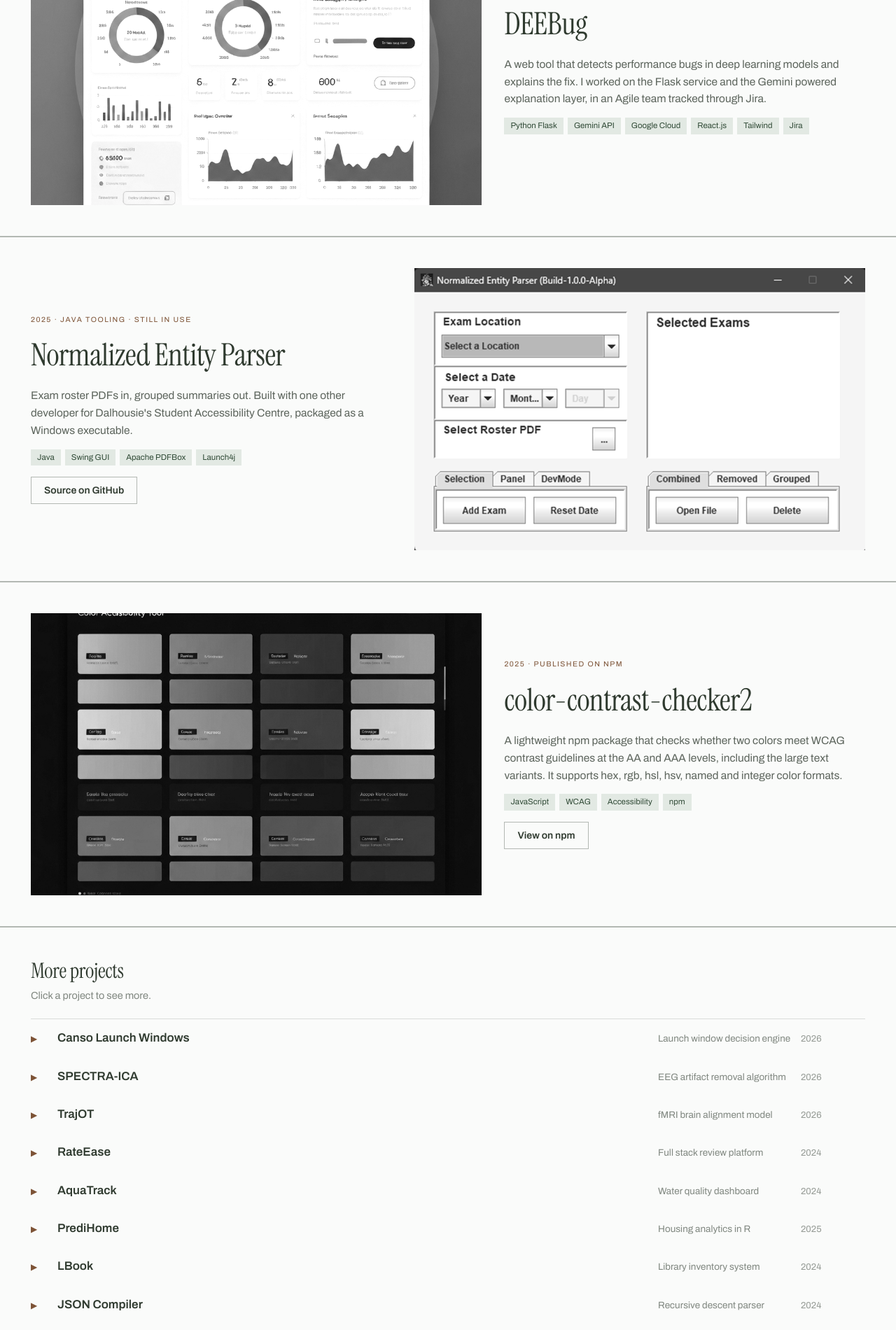
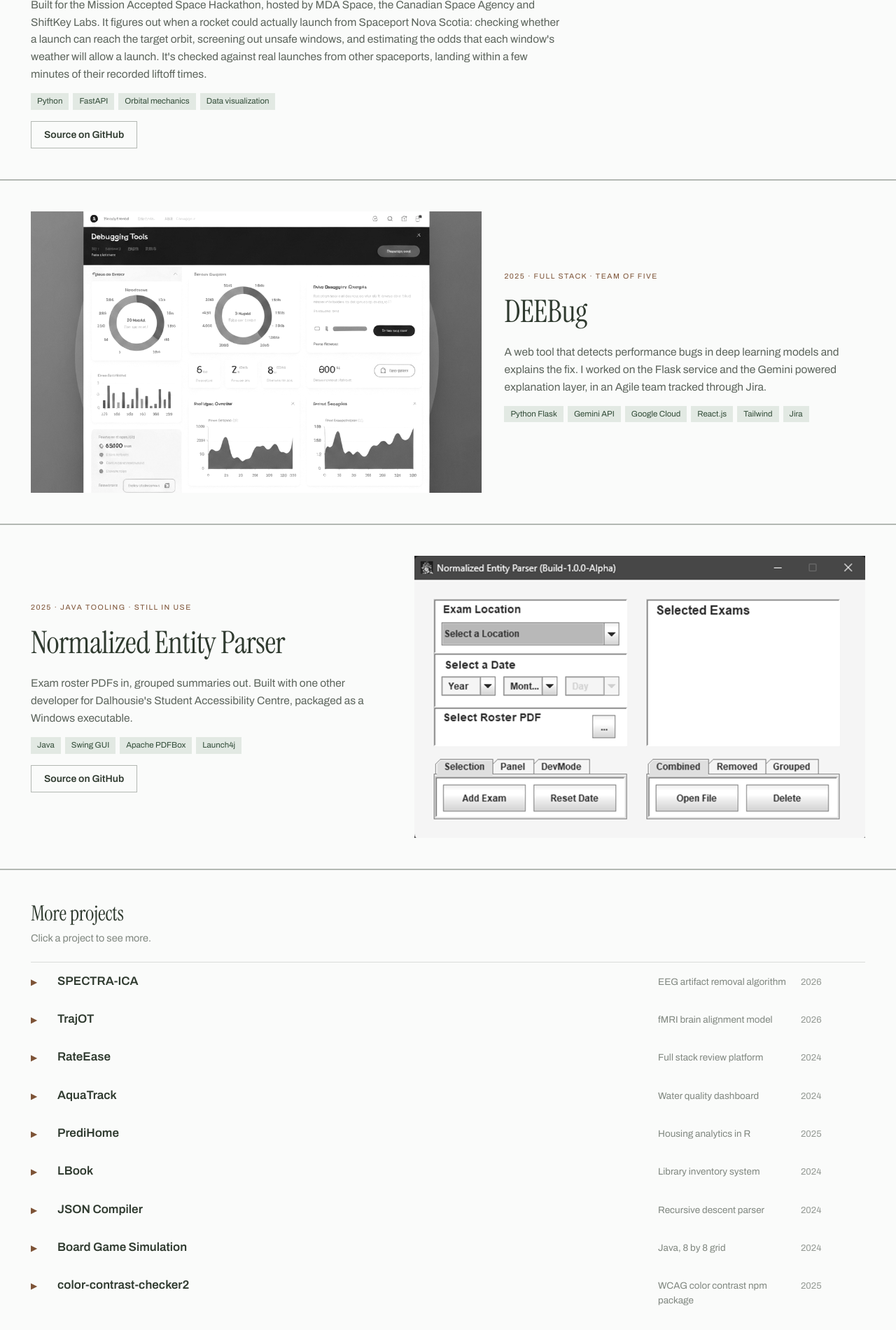
Before and after one commit to nafisahnubah/portfolio-website, a Next.js app: page /projects in a window 1280 px wide. Shown: the part 460-2360 px from the top of the page at 70% size. Built offline with nearby package versions, Linux system fonts and the light colour scheme.

Commit message:
Feature Canso Launch Windows, keep color-contrast-checker2 in more projects

```diff
--- a/app/page.tsx
+++ b/app/page.tsx
@@ -99,6 +99,11 @@ export default function HomePage() {
           <div className="grid sm:grid-cols-3 gap-6">
             {[
               {
+                meta: "2026 · Hackathon",
+                title: "Canso Launch Windows",
+                desc: "A launch window decision engine for Spaceport Nova Scotia, built for the Mission Accepted Space Hackathon.",
+              },
+              {
                 img: "/modern-web-dashboard-for-ai-debugging-tool.png",
                 alt: "DEEBug dashboard",
                 meta: "2025 · Team of five",
@@ -112,21 +117,32 @@ export default function HomePage() {
                 title: "Normalized Entity Parser",
                 desc: "Turns SARS exam roster PDFs into readable summaries for Dalhousie's Student Accessibility Centre.",
               },
-              {
-                img: "/color-contrast-accessibility-tool.png",
-                alt: "color-contrast-checker2",
-                meta: "2025 · Published on npm",
-                title: "color-contrast-checker2",
-                desc: "WCAG contrast checking across hex, rgb, hsl, hsv, named and integer colour formats.",
-              },
             ].map((p) => (
               <Link href="/projects" key={p.title}>
+                {p.img ? (
                   <img
                     className="shot"
                     src={p.img}
                     alt={p.alt}
                     style={{ width: "100%", aspectRatio: "4 / 3", objectFit: "cover" }}
                   />
+                ) : (
+                  <div
+                    style={{
+                      width: "100%",
+                      aspectRatio: "4 / 3",
+                      background: "var(--surf)",
+                      border: "1px solid var(--hair)",
+                      display: "flex",
+                      alignItems: "center",
+                      justifyContent: "center",
+                    }}
+                  >
+                    <span className="ser" style={{ fontSize: 22, color: "rgba(47,58,47,.4)" }}>
+                      {p.title}
+                    </span>
+                  </div>
+                )}
                 <div className="kick" style={{ marginTop: 12 }}>
                   {p.meta}
                 </div>
--- a/app/projects/page.tsx
+++ b/app/projects/page.tsx
@@ -85,6 +85,34 @@ export default function ProjectsPage() {
       </div>
 
       <div className="w-full" style={{ borderBottom: "2px solid var(--rule)" }}>
+        <div className="max-w-[1400px] mx-auto px-4 sm:px-11 py-11">
+          <div className="max-w-[760px]">
+          <div className="kick">2026 · Hackathon</div>
+          <h2 className="ser" style={{ fontSize: 44, margin: "8px 0 12px" }}>
+            Canso Launch Windows
+          </h2>
+          <p style={{ fontSize: 15.5, lineHeight: 1.6, color: "rgba(47,58,47,.78)", margin: "0 0 14px" }}>
+            Built for the Mission Accepted Space Hackathon, hosted by MDA Space, the Canadian Space Agency and
+            ShiftKey Labs. It figures out when a rocket could actually launch from Spaceport Nova Scotia: checking
+            whether a launch can reach the target orbit, screening out unsafe windows, and estimating the odds that
+            each window&apos;s weather will allow a launch. It&apos;s checked against real launches from other
+            spaceports, landing within a few minutes of their recorded liftoff times.
+          </p>
+          <div className="flex flex-wrap gap-1.5" style={{ marginBottom: 16 }}>
+            {["Python", "FastAPI", "Orbital mechanics", "Data visualization"].map((t) => (
+              <span key={t} className="tagx">
+                {t}
+              </span>
+            ))}
+          </div>
+          <a className="btnx btn-o" href="https://github.com/nafisahnubah/MDA_Mission_Accepted_Hackathon" target="_blank" rel="noopener">
+            Source on GitHub
+          </a>
+          </div>
+        </div>
+      </div>
+
+      <div className="w-full" style={{ borderBottom: "2px solid var(--rule)" }}>
         <div className="max-w-[1400px] mx-auto grid lg:grid-cols-[1.25fr_1fr] gap-8 px-4 sm:px-11 py-11 items-center">
           <img
             className="shot"
@@ -143,38 +171,6 @@ export default function ProjectsPage() {
         </div>
       </div>
 
-      <div className="w-full" style={{ borderBottom: "2px solid var(--rule)" }}>
-        <div className="max-w-[1400px] mx-auto grid lg:grid-cols-[1.25fr_1fr] gap-8 px-4 sm:px-11 py-11 items-center">
-          <img
-            className="shot"
-            src="/color-contrast-accessibility-tool.png"
-            alt="color-contrast-checker2"
-            style={{ width: "100%", aspectRatio: "16 / 10", objectFit: "cover" }}
-          />
-          <div>
-            <div className="kick">2025 · Published on npm</div>
-            <h2 className="ser" style={{ fontSize: 44, margin: "8px 0 12px" }}>
-              color-contrast-checker2
-            </h2>
-            <p style={{ fontSize: 15.5, lineHeight: 1.6, color: "rgba(47,58,47,.78)", margin: "0 0 14px" }}>
-              A lightweight npm package that checks whether two colors meet WCAG contrast guidelines at the AA and AAA
-              levels, including the large text variants. It supports hex, rgb, hsl, hsv, named and integer color
-              formats.
-            </p>
-            <div className="flex flex-wrap gap-1.5" style={{ marginBottom: 16 }}>
-              {["JavaScript", "WCAG", "Accessibility", "npm"].map((t) => (
-                <span key={t} className="tagx">
-                  {t}
-                </span>
-              ))}
-            </div>
-            <a className="btnx btn-o" href="https://www.npmjs.com/package/color-contrast-checker2" target="_blank" rel="noopener">
-              View on npm
-            </a>
-          </div>
-        </div>
-      </div>
-
       <div className="max-w-[1400px] mx-auto px-4 sm:px-11 py-11">
         <h2 className="ser text-3xl" style={{ margin: "0 0 6px" }}>
           More projects
@@ -183,14 +179,6 @@ export default function ProjectsPage() {
 
         <Shelf
           first
-          title="Canso Launch Windows"
-          subtitle="Launch window decision engine"
-          year="2026"
-          desc="Built for the Mission Accepted Space Hackathon, hosted by MDA Space, the Canadian Space Agency and ShiftKey Labs. It figures out when a rocket could actually launch from Spaceport Nova Scotia: checking whether a launch can reach the target orbit, screening out unsafe windows, and estimating the odds that each window's weather will allow a launch. It's checked against real launches from other spaceports, landing within a few minutes of their recorded liftoff times."
-          tags={["Python", "FastAPI", "Orbital mechanics", "Data visualization"]}
-          links={[{ label: "Code", href: "https://github.com/nafisahnubah/MDA_Mission_Accepted_Hackathon" }]}
-        />
-        <Shelf
           title="SPECTRA-ICA"
           subtitle="EEG artifact removal algorithm"
           year="2026"
@@ -273,6 +261,16 @@ export default function ProjectsPage() {
           links={[{ label: "Code", href: "https://github.com/nafisahnubah/simple-board-game" }]}
         />
         <Shelf
+          title="color-contrast-checker2"
+          subtitle="WCAG color contrast npm package"
+          year="2025"
+          img="/color-contrast-accessibility-tool.png"
+          alt="color-contrast-checker2"
+          desc="A lightweight npm package that checks whether two colors meet WCAG contrast guidelines at the AA and AAA levels, including the large text variants. It supports hex, rgb, hsl, hsv, named and integer color formats."
+          tags={["JavaScript", "WCAG", "Accessibility", "npm"]}
+          links={[{ label: "View on npm", href: "https://www.npmjs.com/package/color-contrast-checker2" }]}
+        />
+        <Shelf
           last
           title="This portfolio"
           subtitle="Personal portfolio site"
```
Lines whose indentation alone changed are shown as unchanged.
